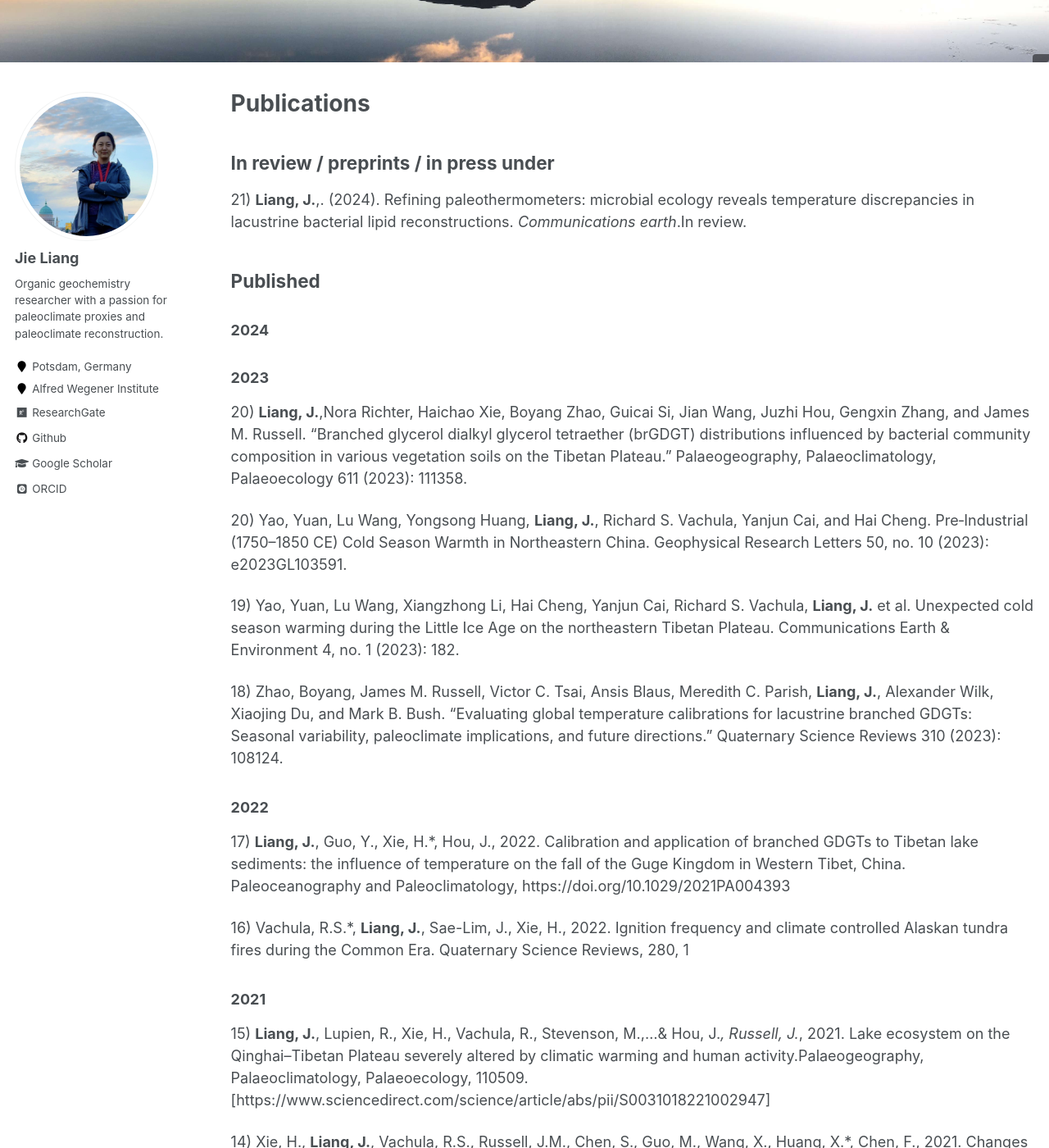
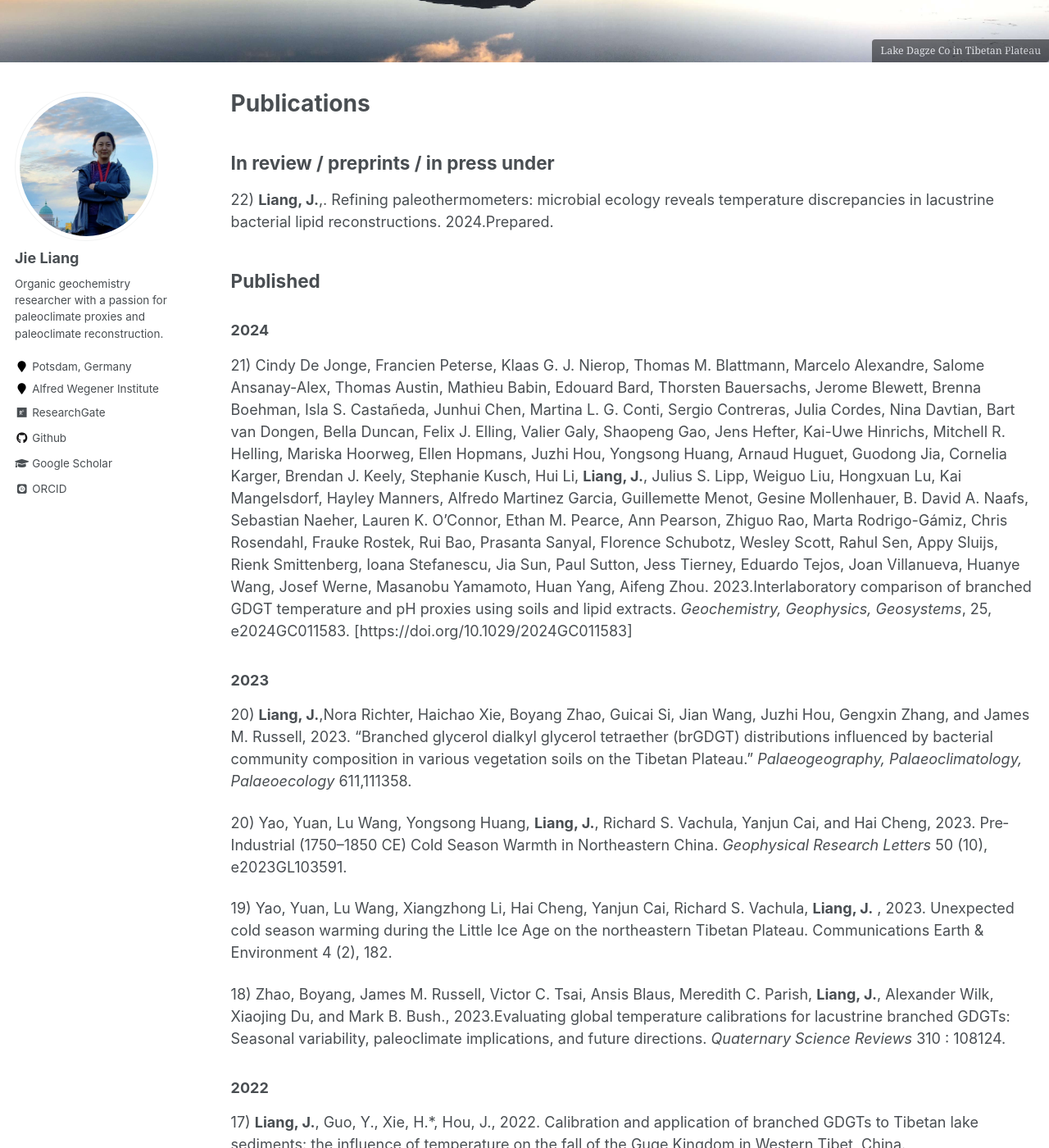
Before and after one commit to jieliangbio/jieliang.github.io, a Jekyll site: the page built from _pages/publications.md, in a window 1280 px wide and 1400 px high, scrolled down 235 px. Shown: the whole window at 82% size. Built offline with Jekyll 4.4.1, drawn with Linux system fonts in a browser that asks for light colours; some web fonts are replaced; some of the changed text lies outside the part shown.

Commit message:
update publications

```diff
--- a/_pages/publications.md
+++ b/_pages/publications.md
@@ -5,7 +5,7 @@ permalink: /publications/
 author_profile: true
 header:
   image: header10.JPG
-  caption: " "
+  caption: "Lake Dagze Co in Tibetan Plateau"
 ---
 
 {% if author.googlescholar %}
@@ -16,22 +16,24 @@ header:
 
 ## In review / preprints / in press under
 
-21) **Liang, J.**,. (2024). Refining paleothermometers: microbial ecology reveals temperature discrepancies in lacustrine bacterial lipid reconstructions. *Communications earth*.In review.
+22) **Liang, J.**,.  Refining paleothermometers: microbial ecology reveals temperature discrepancies in lacustrine bacterial lipid reconstructions. 2024.Prepared.
 
 ## Published
 
 ### 2024
 
+21) Cindy De Jonge,  Francien Peterse,  Klaas G. J. Nierop,  Thomas M. Blattmann,  Marcelo Alexandre,  Salome Ansanay-Alex,  Thomas Austin,  Mathieu Babin,  Edouard Bard,  Thorsten Bauersachs,  Jerome Blewett,  Brenna Boehman,  Isla S. Castañeda,  Junhui Chen,  Martina L. G. Conti,  Sergio Contreras,  Julia Cordes,  Nina Davtian,  Bart van Dongen,  Bella Duncan,  Felix J. Elling,  Valier Galy,  Shaopeng Gao,  Jens Hefter,  Kai-Uwe Hinrichs,  Mitchell R. Helling,  Mariska Hoorweg,  Ellen Hopmans,  Juzhi Hou,  Yongsong Huang,  Arnaud Huguet,  Guodong Jia,  Cornelia Karger,  Brendan J. Keely,  Stephanie Kusch,  Hui Li,  **Liang, J.**,  Julius S. Lipp,  Weiguo Liu,  Hongxuan Lu,  Kai Mangelsdorf,  Hayley Manners,  Alfredo Martinez Garcia,  Guillemette Menot,  Gesine Mollenhauer,  B. David A. Naafs,  Sebastian Naeher,  Lauren K. O'Connor,  Ethan M. Pearce,  Ann Pearson,  Zhiguo Rao,  Marta Rodrigo-Gámiz,  Chris Rosendahl,  Frauke Rostek,  Rui Bao,  Prasanta Sanyal,  Florence Schubotz,  Wesley Scott,  Rahul Sen,  Appy Sluijs,  Rienk Smittenberg,  Ioana Stefanescu,  Jia Sun,  Paul Sutton,  Jess Tierney,  Eduardo Tejos,  Joan Villanueva,  Huanye Wang,  Josef Werne,  Masanobu Yamamoto,  Huan Yang,  Aifeng Zhou. 2023.Interlaboratory comparison of branched GDGT temperature and pH proxies using soils and lipid extracts. *Geochemistry, Geophysics, Geosystems*, 25, e2024GC011583. [https://doi.org/10.1029/2024GC011583]
 
 ### 2023
 
-20) **Liang, J.**,Nora Richter, Haichao Xie, Boyang Zhao, Guicai Si, Jian Wang, Juzhi Hou, Gengxin Zhang, and James M. Russell. "Branched glycerol dialkyl glycerol tetraether (brGDGT) distributions influenced by bacterial community composition in various vegetation soils on the Tibetan Plateau." Palaeogeography, Palaeoclimatology, Palaeoecology 611 (2023): 111358.
+20) **Liang, J.**,Nora Richter, Haichao Xie, Boyang Zhao, Guicai Si, Jian Wang, Juzhi Hou, Gengxin Zhang, and James M. Russell, 2023. "Branched glycerol dialkyl glycerol tetraether (brGDGT) distributions influenced by bacterial community composition in various vegetation soils on the Tibetan Plateau." *Palaeogeography, Palaeoclimatology, Palaeoecology* 611,111358.
 
-20) Yao, Yuan, Lu Wang, Yongsong Huang, **Liang, J.**, Richard S. Vachula, Yanjun Cai, and Hai Cheng. Pre‐Industrial (1750–1850 CE) Cold Season Warmth in Northeastern China. Geophysical Research Letters 50, no. 10 (2023): e2023GL103591.
+20) Yao, Yuan, Lu Wang, Yongsong Huang, **Liang, J.**, Richard S. Vachula, Yanjun Cai, and Hai Cheng, 2023. Pre‐Industrial (1750–1850 CE) Cold Season Warmth in Northeastern China. *Geophysical Research Letters* 50 (10), e2023GL103591.
 
-19) Yao, Yuan, Lu Wang, Xiangzhong Li, Hai Cheng, Yanjun Cai, Richard S. Vachula, **Liang, J.** et al. Unexpected cold season warming during the Little Ice Age on the northeastern Tibetan Plateau. Communications Earth & Environment 4, no. 1 (2023): 182.
+19) Yao, Yuan, Lu Wang, Xiangzhong Li, Hai Cheng, Yanjun Cai, Richard S. Vachula, **Liang, J.** , 2023. Unexpected cold season warming during the Little Ice Age on the northeastern Tibetan Plateau. Communications Earth & Environment 4 (2), 182.
 
-18) Zhao, Boyang, James M. Russell, Victor C. Tsai, Ansis Blaus, Meredith C. Parish,  **Liang, J.**, Alexander Wilk, Xiaojing Du, and Mark B. Bush. "Evaluating global temperature calibrations for lacustrine branched GDGTs: Seasonal variability, paleoclimate implications, and future directions." Quaternary Science Reviews 310 (2023): 108124.
+18) Zhao, Boyang, James M. Russell, Victor C. Tsai, Ansis Blaus, Meredith C. Parish,  **Liang, J.**, Alexander Wilk, Xiaojing Du, and Mark B. Bush., 2023.Evaluating global temperature calibrations for lacustrine branched GDGTs: Seasonal variability, paleoclimate implications, and future directions. *Quaternary Science Reviews* 310 : 108124.
+
 ### 2022
 
 17) **Liang, J.**, Guo, Y., Xie, H.*, Hou, J., 2022. Calibration and application of branched GDGTs to Tibetan lake sediments: the influence of temperature on the fall of the Guge Kingdom in Western Tibet, China. Paleoceanography and Paleoclimatology, https://doi.org/10.1029/2021PA004393
@@ -40,7 +42,7 @@ header:
 
 ### 2021
 
-15) **Liang, J.**, Lupien, R., Xie, H., Vachula, R., Stevenson, M.,…& Hou, J.*, Russell, J.*, 2021. Lake ecosystem on the Qinghai–Tibetan Plateau severely altered by climatic warming and human activity.Palaeogeography, Palaeoclimatology, Palaeoecology, 110509.[https://www.sciencedirect.com/science/article/abs/pii/S0031018221002947]
+15) **Liang, J.**, Lupien, R., Xie, H., Vachula, R., Stevenson, M.,…& Hou, J., Russell, J., 2021. Lake ecosystem on the Qinghai–Tibetan Plateau severely altered by climatic warming and human activity.Palaeogeography, Palaeoclimatology, Palaeoecology, 110509.[https://www.sciencedirect.com/science/article/abs/pii/S0031018221002947]
 
 14) Xie, H., **Liang, J.**, Vachula, R.S., Russell, J.M., Chen, S., Guo, M., Wang, X., Huang, X.*, Chen, F., 2021. Changes in the hydrodynamic intensity of Bosten Lake and its impact on early human settlement in the northeastern Tarim Basin, Arid Central Asia. Palaeogeography, Palaeoclimatology, Palaeoecology, 110499.
 
@@ -57,7 +59,7 @@ header:
 
 ### 2019
 
-9) **Liang, J.**, Russell, J.M., Xie, H., Lupien, R., Si, G., Wang, J., Hou, J., Zhang, G.*, 2018. Vegetation effects on temperature calibrations of branched glycerol dialkyl glycerol tetraether (brGDGTs) in soils. Organic Geochemistry ,127, 1-11.
+9) **Liang, J.**, Russell, J.M., Xie, H., Lupien, R., Si, G., Wang, J., Hou, J., Zhang, G., 2018. Vegetation effects on temperature calibrations of branched glycerol dialkyl glycerol tetraether (brGDGTs) in soils. Organic Geochemistry ,127, 1-11.
 
 8) Feng, X., Zhao, C., D'Andrea, W.J., **Liang, J.**, Zhou, A., Shen, J., 2019. Temperature fluctuations during the Common Era in subtropical southwestern China inferred from brGDGTs in a remote alpine lake. Earth and Planetary Science Letters 510, 26-36.
 
@@ -73,7 +75,7 @@ header:
 
 ### 2016
 
-4) **Liang, J**., Li, D., Wang, M., Zhang, X., Hou, J.*, 2016. Application of orthogonal design to the extraction and HPLC analysis of sedimentary pigments from lakes of the Tibetan Plateau. Science China Earth Sciences, 59, 1195-1205.
+4) **Liang, J**., Li, D., Wang, M., Zhang, X., Hou, J., 2016. Application of orthogonal design to the extraction and HPLC analysis of sedimentary pigments from lakes of the Tibetan Plateau. Science China Earth Sciences, 59, 1195-1205.
 
 3) **Liang, J**.,Hou, J, Li, D, Wang M, 2016. Review on investigating changes in lake ecosystems using sedimentary pigments. Quaternary Sciences (in Chinese), doi: 10.11928/j.issn.1001-7410.2016.03
 
```
